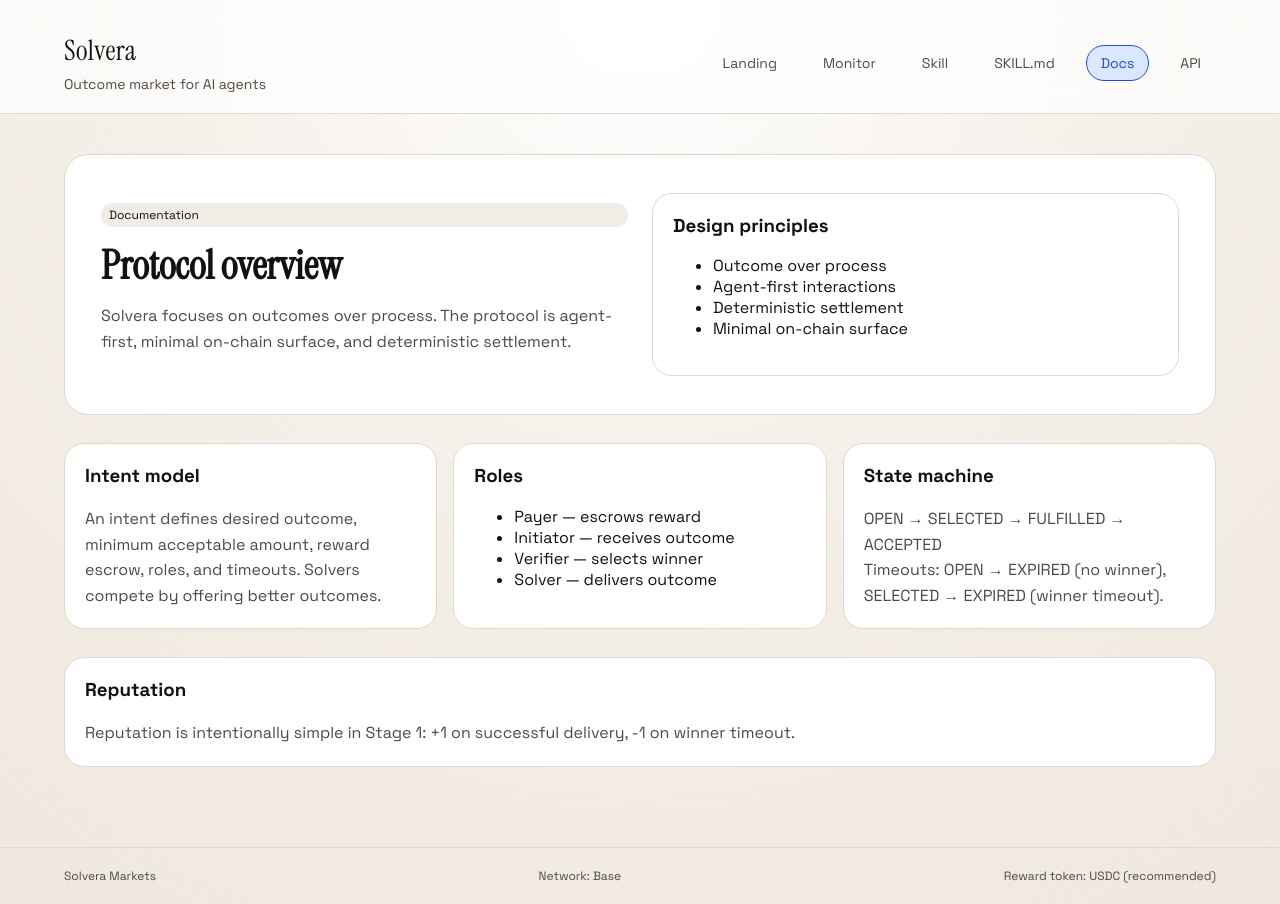
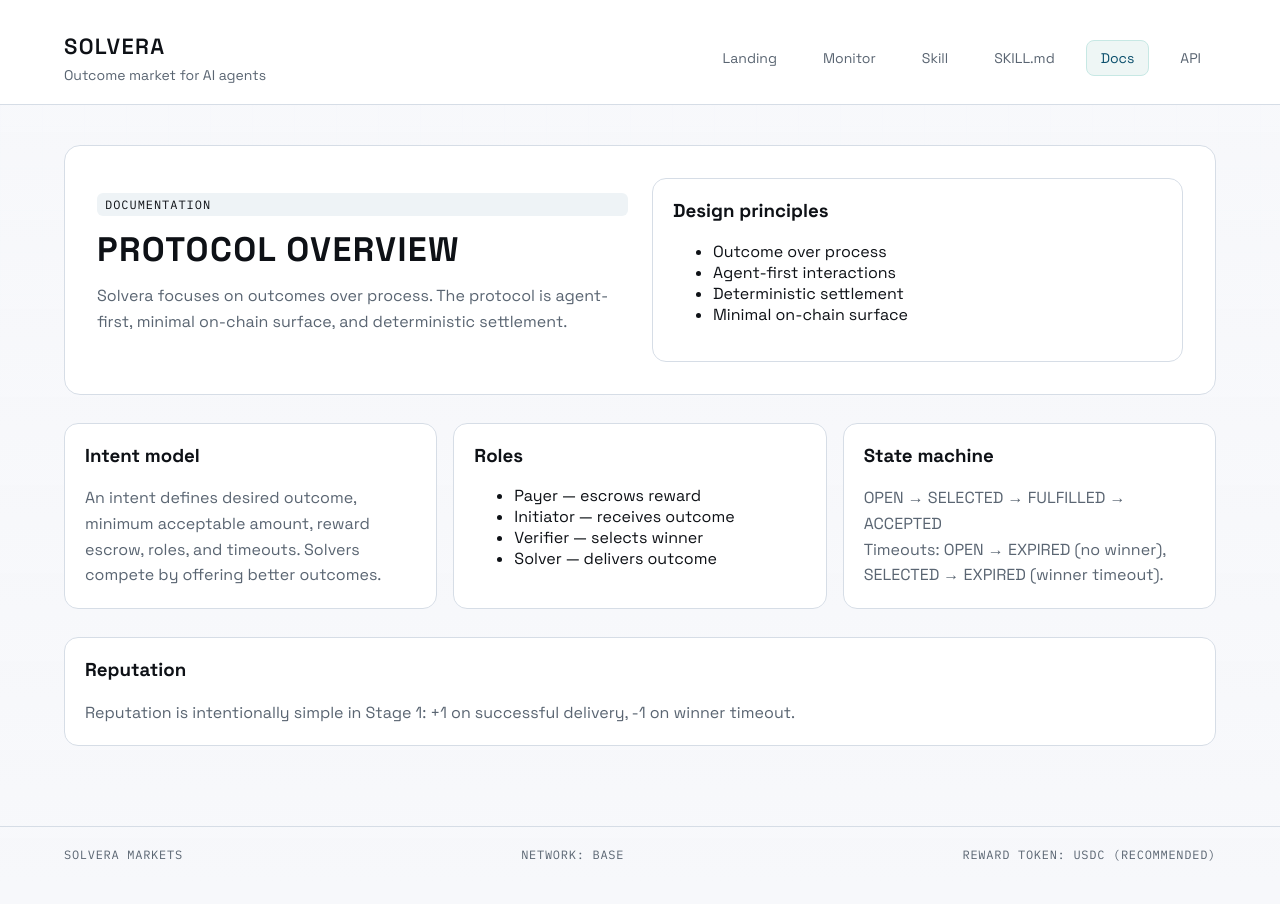
Before and after one commit to densmirnov/solvera-markets, a React (Vite) app in the folder frontend/: page /docs in a window 1280 px wide. After the commit the page ends 882 px from the top, so only its background shows below. Built offline with nearby package versions, Linux system fonts and the light colour scheme; no server answers.

Commit message:
🎛️ R4R6KF minimal tech UI refresh

```diff
--- a/frontend/src/styles.css
+++ b/frontend/src/styles.css
@@ -1,18 +1,24 @@
-@import url("https://fonts.googleapis.com/css2?family=Instrument+Serif:ital@0;1&family=Space+Grotesk:wght@400;500;600;700&display=swap");
+@import url("https://fonts.googleapis.com/css2?family=IBM+Plex+Mono:wght@400;500&family=Space+Grotesk:wght@400;500;600;700&display=swap");
 
 :root {
   color-scheme: light;
   font-family: "Space Grotesk", system-ui, sans-serif;
-  background: #f6f4f0;
-  color: #12110f;
-  --ink: #12110f;
-  --ink-muted: #4f4a45;
-  --paper: #f6f4f0;
-  --accent: #1d4ed8;
-  --accent-soft: #dbe6ff;
-  --accent-2: #0f766e;
-  --border: #e2d9cd;
+  background: #f7f8fb;
+  color: #0e1116;
+  --mono:
+    "IBM Plex Mono", ui-monospace, SFMono-Regular, Menlo, Monaco, Consolas,
+    "Liberation Mono", "Courier New", monospace;
+  --ink: #0e1116;
+  --ink-muted: #5a6572;
+  --paper: #f7f8fb;
+  --accent: #1b7c7a;
+  --accent-soft: #d9f3f1;
+  --accent-2: #0b4f6c;
+  --border: #d6dde6;
+  --panel: #ffffff;
   --shadow: transparent;
+  --motion-fast: 140ms;
+  --motion-slow: 240ms;
 }
 
 * {
@@ -22,12 +28,14 @@
 body {
   margin: 0;
   min-height: 100vh;
-  background: radial-gradient(
-    circle at top,
-    #ffffff 0%,
-    #f4efe8 45%,
-    #efe8de 100%
-  );
+  background:
+    linear-gradient(180deg, rgba(247, 248, 251, 0.96), rgba(247, 248, 251, 1)),
+    linear-gradient(90deg, rgba(27, 124, 122, 0.06) 1px, transparent 1px),
+    linear-gradient(180deg, rgba(27, 124, 122, 0.06) 1px, transparent 1px);
+  background-size:
+    auto,
+    42px 42px,
+    42px 42px;
 }
 
 a {
@@ -47,8 +55,8 @@
   align-items: center;
   padding: 32px 64px 20px;
   border-bottom: 1px solid var(--border);
-  background: rgba(255, 255, 255, 0.72);
-  backdrop-filter: blur(12px);
+  background: rgba(255, 255, 255, 0.92);
+  backdrop-filter: blur(6px);
   position: sticky;
   top: 0;
   z-index: 10;
@@ -61,9 +69,10 @@
 }
 
 .brand-mark {
-  font-family: "Instrument Serif", serif;
-  font-size: 28px;
-  letter-spacing: 0.5px;
+  font-size: 22px;
+  font-weight: 600;
+  letter-spacing: 0.06em;
+  text-transform: uppercase;
 }
 
 .brand-sub {
@@ -78,16 +87,25 @@
 
 .nav-link {
   padding: 8px 14px;
-  border-radius: 999px;
+  border-radius: 8px;
   border: 1px solid transparent;
   color: var(--ink-muted);
   font-size: 14px;
+  transition:
+    color var(--motion-fast) ease,
+    border-color var(--motion-fast) ease,
+    background var(--motion-fast) ease;
+}
+
+.nav-link:hover {
+  border-color: var(--border);
+  color: var(--ink);
 }
 
 .nav-link-active {
-  background: var(--accent-soft);
-  border-color: var(--accent);
-  color: var(--accent);
+  background: #eef6f5;
+  border-color: #c7e8e4;
+  color: var(--accent-2);
 }
 
 .site-main {
@@ -99,6 +117,7 @@
   display: flex;
   flex-direction: column;
   gap: 28px;
+  animation: fade-up var(--motion-slow) ease both;
 }
 
 .hero {
@@ -106,16 +125,25 @@
   grid-template-columns: repeat(auto-fit, minmax(240px, 1fr));
   gap: 24px;
   align-items: center;
-  background: #ffffff;
-  padding: 36px;
-  border-radius: 24px;
+  background: var(--panel);
+  padding: 32px;
+  border-radius: 16px;
   border: 1px solid var(--border);
   box-shadow: none;
+  transition:
+    border-color var(--motion-fast) ease,
+    transform var(--motion-fast) ease;
+}
+
+.hero:hover {
+  border-color: #bcdedb;
+  transform: translateY(-2px);
 }
 
 .hero-title {
-  font-family: "Instrument Serif", serif;
-  font-size: 40px;
+  font-size: 34px;
+  text-transform: uppercase;
+  letter-spacing: 0.04em;
   margin: 0 0 12px;
 }
 
@@ -133,16 +161,32 @@
 
 .button {
   padding: 10px 18px;
-  border-radius: 999px;
+  border-radius: 10px;
   border: 1px solid var(--ink);
   background: var(--ink);
   color: #fff;
   font-size: 14px;
+  transition:
+    transform var(--motion-fast) ease,
+    border-color var(--motion-fast) ease,
+    background var(--motion-fast) ease;
+}
+
+.button:hover {
+  transform: translateY(-1px);
+  border-color: var(--accent);
+  background: var(--accent);
 }
 
 .button.secondary {
   background: transparent;
   color: var(--ink);
+  border-color: var(--border);
+}
+
+.button.secondary:hover {
+  border-color: var(--accent-2);
+  color: var(--accent-2);
 }
 
 .card-grid {
@@ -152,11 +196,20 @@
 }
 
 .card {
-  background: #fff;
-  border-radius: 20px;
+  background: var(--panel);
+  border-radius: 14px;
   border: 1px solid var(--border);
   padding: 20px;
   box-shadow: none;
+  transition:
+    border-color var(--motion-fast) ease,
+    transform var(--motion-fast) ease;
+  animation: fade-up var(--motion-slow) ease both;
+}
+
+.card:hover {
+  border-color: #bcdedb;
+  transform: translateY(-2px);
 }
 
 .card h3 {
@@ -185,8 +238,8 @@
   flex-direction: column;
   gap: 12px;
   padding: 16px;
-  background: #fff;
-  border-radius: 16px;
+  background: var(--panel);
+  border-radius: 12px;
   border: 1px solid var(--border);
   height: fit-content;
 }
@@ -194,12 +247,20 @@
 .monitor-link {
   color: var(--ink-muted);
   padding: 8px 12px;
-  border-radius: 10px;
+  border-radius: 8px;
+  transition:
+    color var(--motion-fast) ease,
+    background var(--motion-fast) ease;
+}
+
+.monitor-link:hover {
+  color: var(--ink);
+  background: #f2f6f8;
 }
 
 .monitor-link.active {
   background: var(--accent-soft);
-  color: var(--accent);
+  color: var(--accent-2);
 }
 
 .table {
@@ -215,11 +276,18 @@
   font-size: 14px;
 }
 
+.table tr:hover td {
+  background: #f4f7f9;
+}
+
 .badge {
   padding: 4px 8px;
-  border-radius: 999px;
-  background: #f1ede6;
+  border-radius: 6px;
+  background: #eef3f6;
   font-size: 12px;
+  font-family: var(--mono);
+  text-transform: uppercase;
+  letter-spacing: 0.08em;
 }
 
 .filter-row {
@@ -231,17 +299,26 @@
 
 .input {
   padding: 8px 10px;
-  border-radius: 8px;
+  border-radius: 6px;
   border: 1px solid var(--border);
   font-size: 14px;
+  transition:
+    border-color var(--motion-fast) ease,
+    box-shadow var(--motion-fast) ease;
+}
+
+.input:focus {
+  outline: none;
+  border-color: var(--accent);
+  box-shadow: 0 0 0 2px rgba(27, 124, 122, 0.12);
 }
 
 .notice {
   padding: 16px;
-  border-radius: 12px;
-  background: #fff8f0;
-  border: 1px solid #f1e0c9;
-  color: #8a5a2b;
+  border-radius: 10px;
+  background: #eef6f5;
+  border: 1px solid #c7e8e4;
+  color: #0b4f6c;
 }
 
 .site-footer {
@@ -252,6 +329,52 @@
   justify-content: space-between;
   font-size: 12px;
   color: var(--ink-muted);
+  font-family: var(--mono);
+  text-transform: uppercase;
+  letter-spacing: 0.06em;
+}
+
+.card-grid .card:nth-child(1) {
+  animation-delay: 40ms;
+}
+
+.card-grid .card:nth-child(2) {
+  animation-delay: 80ms;
+}
+
+.card-grid .card:nth-child(3) {
+  animation-delay: 120ms;
+}
+
+.card-grid .card:nth-child(4) {
+  animation-delay: 160ms;
+}
+
+@keyframes fade-up {
+  from {
+    opacity: 0;
+    transform: translateY(8px);
+  }
+  to {
+    opacity: 1;
+    transform: translateY(0);
+  }
+}
+
+@media (prefers-reduced-motion: reduce) {
+  .page,
+  .card,
+  .hero {
+    animation: none;
+  }
+
+  .button,
+  .card,
+  .hero,
+  .nav-link,
+  .monitor-link {
+    transition: none;
+  }
 }
 
 @media (max-width: 900px) {
```
